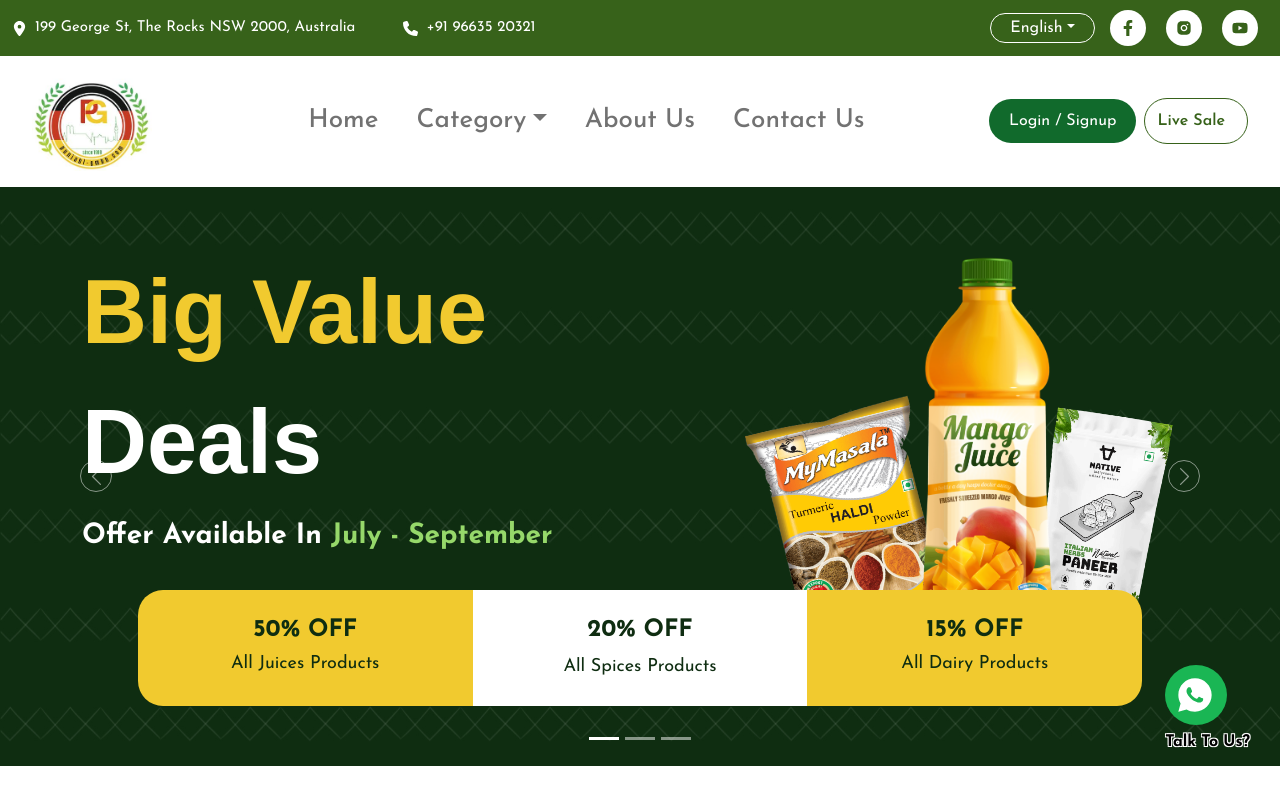
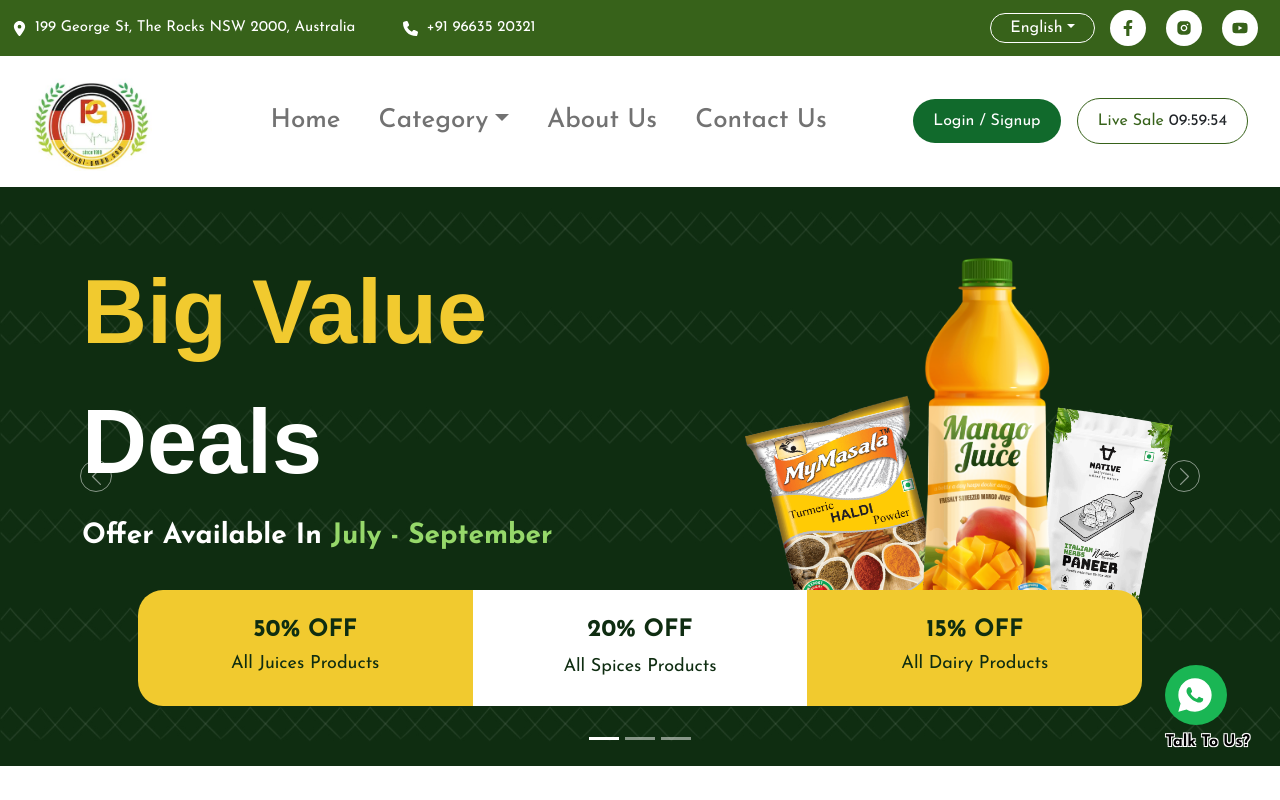
Before and after one commit to RanjeetCodingBrakets/pftOnline, a React (Create React App) app: page /promotionalPage in a window 1280 px wide. Shown: the top 800 px of the page. Built offline with nearby package versions, Linux system fonts and the light colour scheme; a web font is replaced by a local one.

Commit message:
updated code

```diff
--- a/src/components/commonComponent/Header.css
+++ b/src/components/commonComponent/Header.css
@@ -203,6 +203,16 @@
   }
 }
 
+.header-timer{
+  border: 1px solid #37621A;
+  border-radius: 300px;
+  padding: 10px 20px;
+}
+
+.header-timer .sale{
+  margin-right: 5px;
+  color: #37621A;
+}
 
 
 
--- a/src/components/commonComponent/Header.js
+++ b/src/components/commonComponent/Header.js
@@ -5,6 +5,7 @@
 import { GiHamburgerMenu } from "react-icons/gi";
 import { IoCloseSharp } from "react-icons/io5";
 import LoginSignup from "../LoginSignUp/LoginSignup";
+import LiveTimer from "./liveTimer";
 
 const Header = () => {
   const [toggleMenu, setToggleMenu] = useState(false);
@@ -59,14 +60,12 @@
                 Login / Signup
               </button>
               <LoginSignup show={showModal} handleClose={handleClose} />
-             <button className="head-live-timer">
-               Live Sale
+
+
                 <span className="ms-2">
-                  {/* {hours < 10 ? `0${hours}` : hours}:
-                 {minutes < 10 ? `0${minutes}` : minutes}:
-                 {seconds < 10 ? `0${seconds}` : seconds}               */}
+                <LiveTimer offerTimer="header-timer" initialHours={10} initialMinutes={0} initialSeconds={0} />
                   </span>
-              </button>
+
         {/* <a href="#login" className="p__opensans">
           login / Register
         </a> */}
@@ -132,18 +131,9 @@
              <button className="head-live-timer">
                Live Sale
                 <span className="ms-2">
-                  {/* {hours < 10 ? `0${hours}` : hours}:
-                 {minutes < 10 ? `0${minutes}` : minutes}:
-                 {seconds < 10 ? `0${seconds}` : seconds}               */}
+                <LiveTimer initialHours={10} initialMinutes={0} initialSeconds={0} />
                   </span>
               </button>
-        {/* <a href="#login" className="p__opensans">
-          login / Register
-        </a> */}
-
-        {/* <a href="/" className="p__opensans">
-          Book Table
-        </a> */}
       </div>
 
         </div>
--- /dev/null
+++ b/src/components/commonComponent/liveTimer.js
@@ -0,0 +1,42 @@
+import React, { useState, useEffect } from 'react';
+import './Header.css';
+
+const LiveTimer = ({ initialHours, initialMinutes, initialSeconds, offerTimer }) => {
+  const [hours, setHours] = useState(initialHours);
+  const [minutes, setMinutes] = useState(initialMinutes);
+  const [seconds, setSeconds] = useState(initialSeconds);
+
+  useEffect(() => {
+    const timer = setInterval(() => {
+      if (seconds > 0) {
+        setSeconds(seconds - 1);
+      } else {
+        if (minutes > 0) {
+          setMinutes(minutes - 1);
+          setSeconds(59);
+        } else {
+          if (hours > 0) {
+            setHours(hours - 1);
+            setMinutes(59);
+            setSeconds(59);
+          }
+        }
+      }
+    }, 1000);
+
+    return () => clearInterval(timer);
+  }, [seconds, minutes, hours]);
+
+  return (
+    <div className={` ${offerTimer}`}>
+      <span className="sale">Live Sale</span>
+      <span className="sale-time">
+        {hours < 10 ? `0${hours}` : hours}:
+        {minutes < 10 ? `0${minutes}` : minutes}:
+        {seconds < 10 ? `0${seconds}` : seconds}
+      </span>
+    </div>
+  );
+};
+
+export default LiveTimer;
--- a/src/components/commonComponent/topHeader.css
+++ b/src/components/commonComponent/topHeader.css
@@ -11,7 +11,8 @@
 }
 
 .topHeader-links .nav-link:hover {
-  color: yellow;
+    transform: translateX(2px);
+
 }
 
 .headDrop-button,
--- a/src/components/promotionalComponent/components/LaunchPad.js
+++ b/src/components/promotionalComponent/components/LaunchPad.js
@@ -1,6 +1,7 @@
 import React, { useState } from 'react';
 import { Link } from 'react-router-dom';
 import { BsPlusSquare } from "react-icons/bs";
+import LiveTimer from '../../commonComponent/liveTimer';
 
 const LaunchPad = ({ offerMockData }) => {
   const [itemsToShow, setItemsToShow] = useState(11);
@@ -18,7 +19,7 @@
             <h5>Offer valid on 19.07.</h5>
           </div>
           <div className="col-4 d-flex align-items-center justify-content-end">
-            <h5>Time left: 2h 45m</h5>
+          <h5><LiveTimer offerTimer="offer-timer" initialHours={10} initialMinutes={0} initialSeconds={0} /></h5>
           </div>
         </div>
 
--- a/src/components/promotionalComponent/components/dealOfTheDay.js
+++ b/src/components/promotionalComponent/components/dealOfTheDay.js
@@ -1,6 +1,7 @@
 import React, { useState } from 'react';
 import { Link } from 'react-router-dom';
 import { BsPlusSquare } from "react-icons/bs";
+import LiveTimer from '../../commonComponent/liveTimer';
 
 const DealOfTheDay = ({ offerMockData }) => {
   const [itemsToShow, setItemsToShow] = useState(11);
@@ -18,7 +19,7 @@
             <h5>Offer valid on 19.07.</h5>
           </div>
           <div className="col-4 d-flex align-items-center justify-content-end">
-            <h5>Time left: 2h 45m</h5>
+          <h5><LiveTimer offerTimer="offer-timer" initialHours={10} initialMinutes={0} initialSeconds={0} /></h5>
           </div>
         </div>
 
--- a/src/components/promotionalComponent/components/offer.js
+++ b/src/components/promotionalComponent/components/offer.js
@@ -1,6 +1,7 @@
 import React, { useState } from 'react';
 import { Link } from 'react-router-dom';
 import { BsPlusSquare } from "react-icons/bs";
+import LiveTimer from '../../commonComponent/liveTimer';
 
 const Offer = ({ offerMockData }) => {
   const [itemsToShow, setItemsToShow] = useState(11);
@@ -13,12 +14,12 @@
     <div className='mb-50'>
       <div className="container">
         <div className="row p-4 offer-container">
-          <div className="col-8">
+          <div className="col-6">
             <h3>Sonderangebot</h3>
             <h5>Offer valid on 19.07.</h5>
           </div>
-          <div className="col-4 d-flex align-items-center justify-content-end">
-            <h5>Time left: 2h 45m</h5>
+          <div className="col-6 d-flex align-items-center justify-content-end">
+            <h5><LiveTimer offerTimer="offer-timer" initialHours={10} initialMinutes={0} initialSeconds={0} /></h5>
           </div>
         </div>
 
--- a/src/components/promotionalComponent/components/topSelling.js
+++ b/src/components/promotionalComponent/components/topSelling.js
@@ -1,6 +1,7 @@
 import React, { useState } from 'react';
 import { Link } from 'react-router-dom';
 import { BsPlusSquare } from "react-icons/bs";
+import LiveTimer from '../../commonComponent/liveTimer';
 
 const TopSelling = ({ offerMockData }) => {
   const [itemsToShow, setItemsToShow] = useState(11);
@@ -18,7 +19,7 @@
             <h5>Offer valid on 19.07.</h5>
           </div>
           <div className="col-4 d-flex align-items-center justify-content-end">
-            <h5>Time left: 2h 45m</h5>
+          <h5><LiveTimer offerTimer="offer-timer" initialHours={10} initialMinutes={0} initialSeconds={0} /></h5>
           </div>
         </div>
 
--- a/src/components/promotionalComponent/components/topSelling1.js
+++ b/src/components/promotionalComponent/components/topSelling1.js
@@ -1,6 +1,7 @@
 import React, { useState } from 'react';
 import { Link } from 'react-router-dom';
 import { BsPlusSquare } from "react-icons/bs";
+import LiveTimer from '../../commonComponent/liveTimer';
 
 const TopSelling1 = ({ offerMockData }) => {
   const [itemsToShow, setItemsToShow] = useState(11);
@@ -18,7 +19,7 @@
             <h5>Offer valid on 19.07.</h5>
           </div>
           <div className="col-4 d-flex align-items-center justify-content-end">
-            <h5>Time left: 2h 45m</h5>
+          <h5><LiveTimer offerTimer="offer-timer" initialHours={10} initialMinutes={0} initialSeconds={0} /></h5>
           </div>
         </div>
 
--- a/src/components/promotionalComponent/promotional.css
+++ b/src/components/promotionalComponent/promotional.css
@@ -314,8 +314,8 @@
 
 
 .offer-card:hover{
-  transform: translateX(2px);
-  border: 1px solid #37621a;
+  transform: translateY(-5px);
+  box-shadow: 0 6px 12px rgba(0, 0, 0, 0.2);
 }
 
 .showMore-btn:hover{
@@ -377,6 +377,16 @@
   color: #c63a23;
   background: #FFECE9;
 }
+
+.offer-timer{
+  border: 1px solid #fff;
+  border-radius: 300px;
+  padding: 10px 20px;
+}
+.offer-timer .sale-opt{
+  margin-right: 2px;
+}
+
 
 @media (min-width: 768px) and (max-width: 1024px) {
   .big-value {
```
Also changed, not shown: 1 other file (tests, documents, lock files or other folders).
